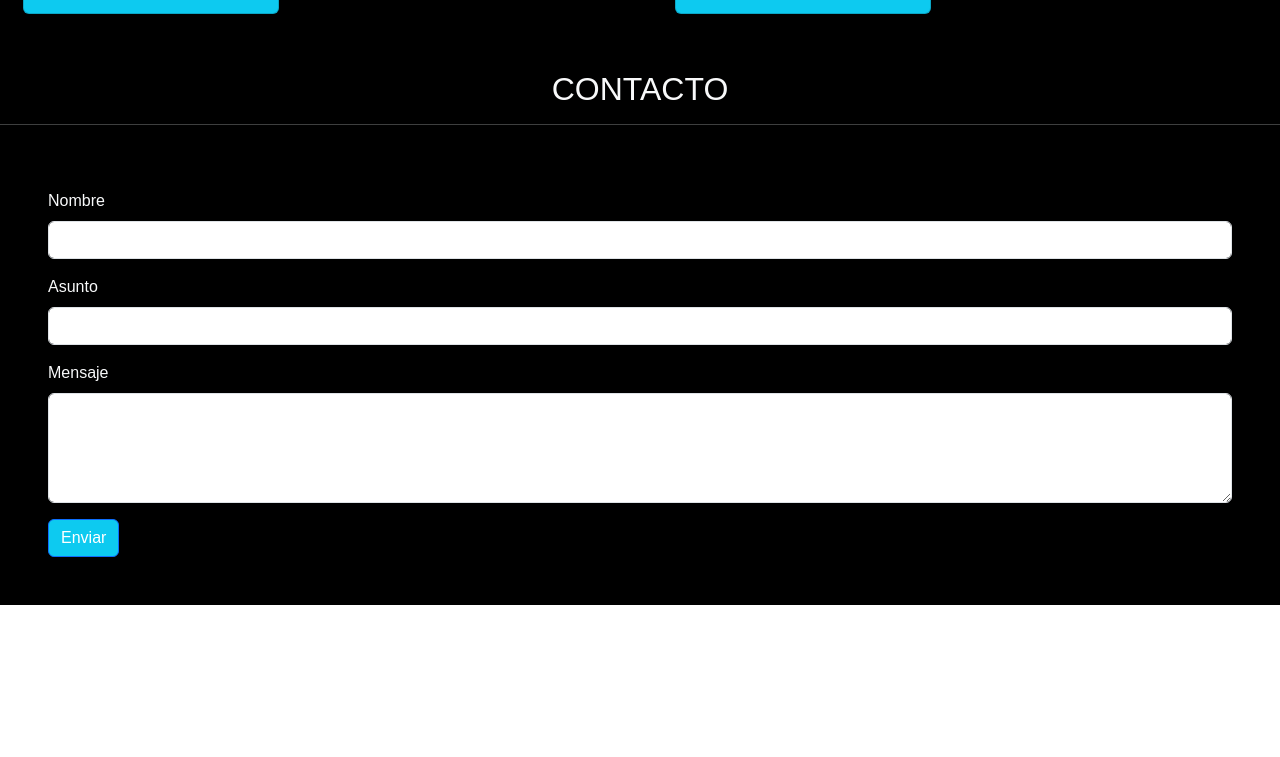
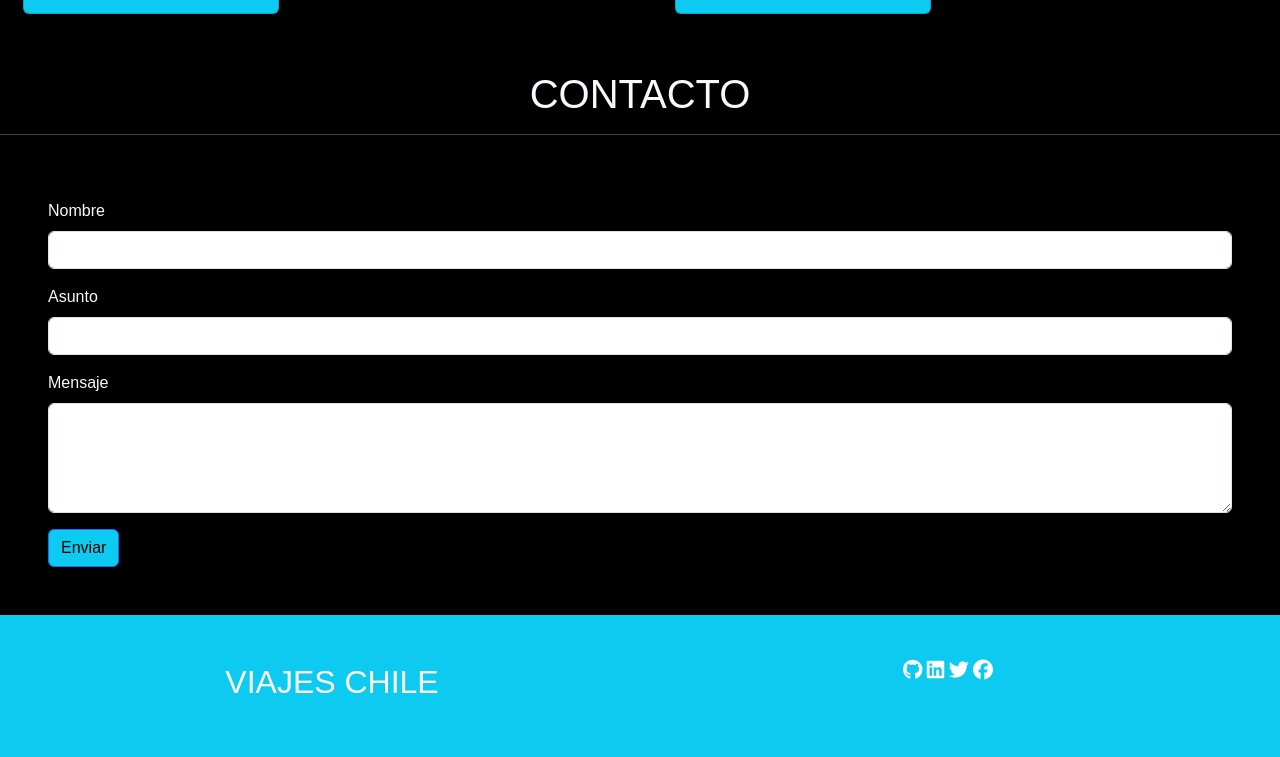
Before and after one commit to Beaele23/prueba-viajeschile, a plain HTML site: page index.html in a window 1280 px wide. Shown: the part 1931-2688 px from the top of the page. Before the commit the page ends 2536 px from the top, so only its background shows below. Drawn offline with nearby package versions, Linux system fonts and the light colour scheme.

Commit message:
Se agrega footer con iconos de redes sociales linkeadas

```diff
--- a/assets/css/styles.css
+++ b/assets/css/styles.css
@@ -23,3 +23,8 @@ nav {
     overflow: hidden;
     box-shadow: opx 1px 10px rgba white;
 }
+footer a {
+    font-size: 20px;
+    color: white;
+    text-decoration: none;
+  }
--- a/index.html
+++ b/index.html
@@ -190,7 +190,7 @@
 
         <section>
          <div class="text-center py-5">
-            <h2>CONTACTO</h2>
+            <h1>CONTACTO</h2>
             <hr>
          </div>
                 <form>
@@ -207,11 +207,25 @@
                         <label for="message" class="form-label">Mensaje</label>
                         <textarea class="form-control" id="message" rows="4"></textarea>
                     </div>
-                    <button type="submit" class="btn btn-primary text-bg-info text-white">Enviar</button>
+                    <button type="submit" class="btn btn-primary text-bg-info text">Enviar</button>
                   </form>
                 </div>
         </section>
     </main>
+    <footer class="bg-info">
+        <div class="row p-4 m-0">
+          <div class="col-6 p-4 text-center text-white">
+            <h2>VIAJES CHILE</h2>
+          </div>
+          <div class="col-6 p-3 text-center text-white">
+            <a href="https://github.com/" target="_blank"><i class="fa-brands fa-github"></i></a>
+            <a href="https://www.linkedin.com/" target="_blank"><i class="fa-brands fa-linkedin"></i></a>
+            <a href="https://twitter.com/" target="_blank"><i class="fa-brands fa-twitter"></i></a>
+            <a href="https://www.facebook.com/" target="_blank"><i class="fa-brands fa-facebook"></i></a>
+          </div>
+        </div>
+      </footer>
+    </footer>
 </body>
 
 </html>
```
